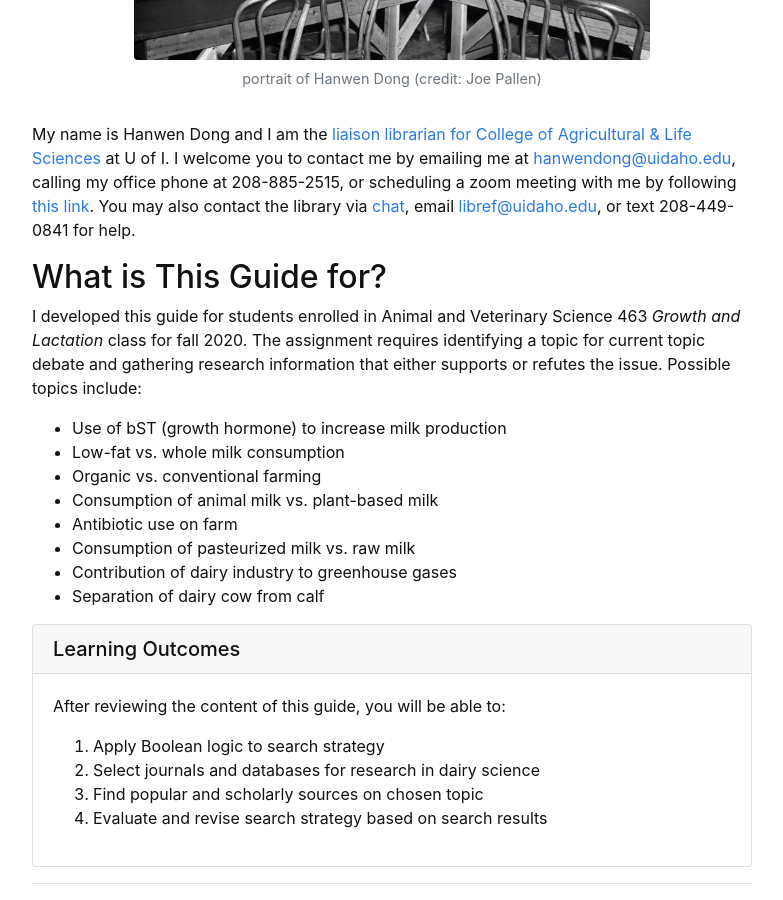
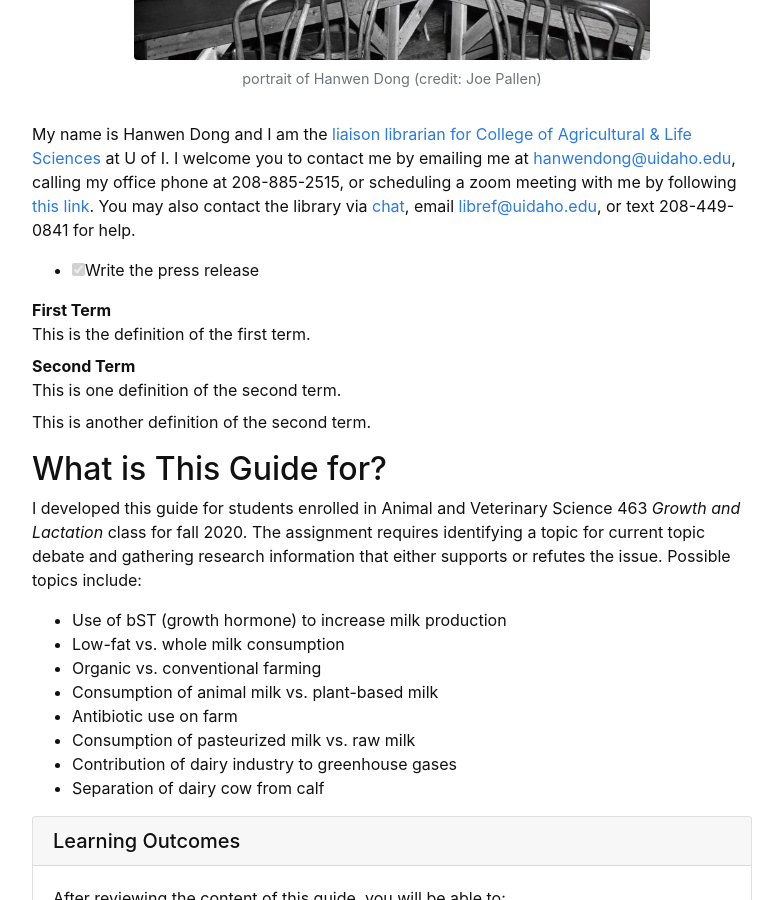
Before and after one commit to hanwendong1/AVS463-f20, a Jekyll site: the page built from index.md, in a window 1280 px wide and 900 px high, scrolled down 397 px. Shown: the whole window, without its empty margins (248-1031 px from the left). Built offline with Jekyll 4.4.1, drawn with Linux system fonts in a browser that asks for light colours.

Commit message:
Update index.md

```diff
--- a/index.md
+++ b/index.md
@@ -8,6 +8,15 @@ layout: default
 {% include figure.html img="uidaho-workshop.jpg" alt="portrait of Hanwen Dong" caption="portrait of Hanwen Dong (credit: Joe Pallen)" width="75%" %}
 
 My name is Hanwen Dong and I am the [liaison librarian for College of Agricultural & Life Sciences](https://www.lib.uidaho.edu/about/liaisons.html) at U of I. I welcome you to contact me by emailing me at <hanwendong@uidaho.edu>, calling my office phone at 208-885-2515, or scheduling a zoom meeting with me by following [this link](https://uidaho.co1.qualtrics.com/jfe/form/SV_1GJiDTJ7po0bDk9?topic=Agricultural+%26amp%3B+Life+Sciences&person=Hanwen+Dong&email=hanwendong%40uidaho.edu). You may also contact the library via [chat](https://www.lib.uidaho.edu/help/chat.html), email <libref@uidaho.edu>, or text 208-449-0841 for help.
+
+- [x] Write the press release
+<dl>
+  <dt>First Term</dt>
+  <dd>This is the definition of the first term.</dd>
+  <dt>Second Term</dt>
+  <dd>This is one definition of the second term. </dd>
+  <dd>This is another definition of the second term.</dd>
+</dl>
 
 ## What is This Guide for?
 I developed this guide for students enrolled in Animal and Veterinary Science 463 *Growth and Lactation* class for fall 2020. The assignment requires identifying a topic for current topic debate and gathering research information that either supports or refutes the issue. Possible topics include:
```
